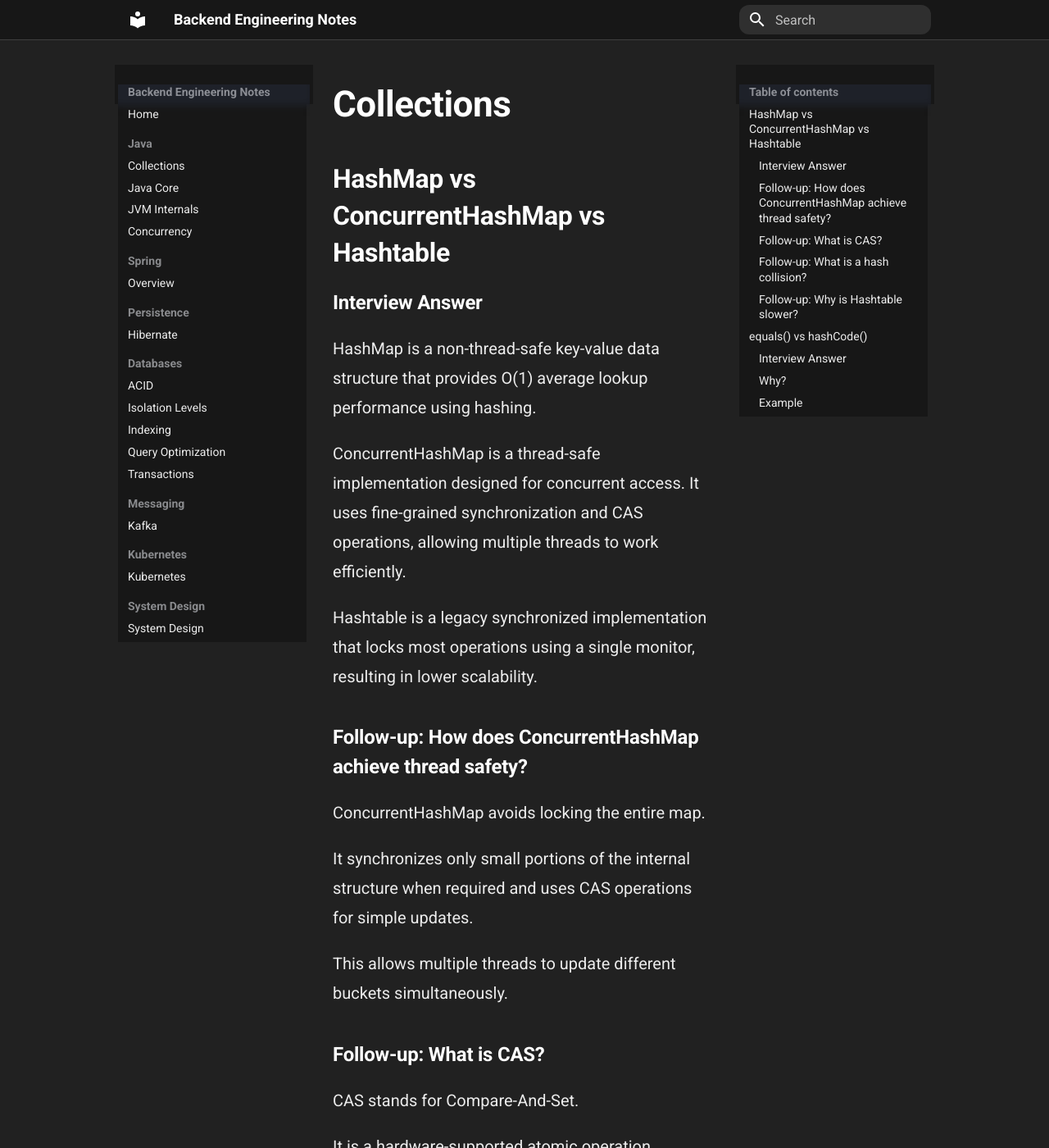
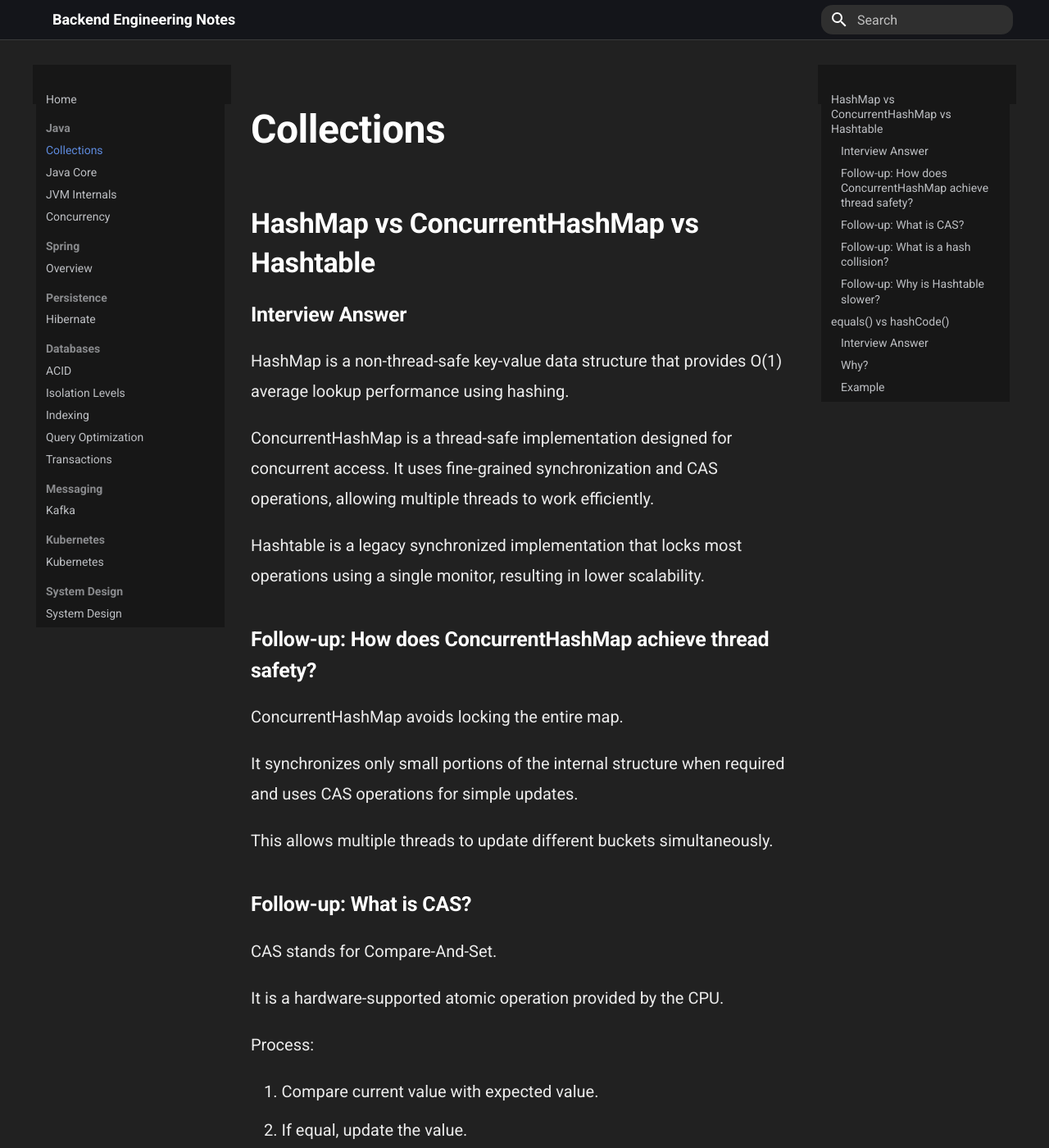
Before and after one commit to ameltonyan/backend-engineering-notes, an MkDocs documentation site: the page built from docs/java/collections.md, in a window 1280 px wide and 1400 px high. Shown: the whole window at 82% size. Built offline with MkDocs 1.6.1 and Material for MkDocs 9.7.7, drawn with Linux system fonts in a browser that asks for light colours.

Commit message:
make cha tgpt chat styles

```diff
--- a/docs/assets/stylesheets/custom.css
+++ b/docs/assets/stylesheets/custom.css
@@ -1,104 +1,121 @@
-/* ChatGPT-inspired dark theme */
-
 :root {
 --chat-bg: #212121;
+--chat-sidebar: #171717;
 --chat-surface: #2f2f2f;
+--chat-border: #3a3a3a;
 --chat-text: #ececec;
 --chat-muted: #b4b4b4;
---chat-border: #3f3f3f;
 }
 
-/* Main page */
+/* Overall background */
 body,
 .md-main,
-.md-content {
-background-color: var(--chat-bg);
-color: var(--chat-text);
+.md-content,
+.md-main__inner {
+background: var(--chat-bg);
 }
 
-/* Content width */
+/* ChatGPT-like content width */
 .md-grid {
-max-width: 1000px;
+max-width: 1200px;
 }
 
-/* Article content */
 .md-content__inner {
 max-width: 850px;
 margin: 0 auto;
+padding-top: 2rem;
 }
 
 /* Typography */
 .md-typeset {
 font-size: 1rem;
-line-height: 1.8;
+line-height: 1.85;
+color: var(--chat-text);
 }
 
 .md-typeset h1 {
-font-size: 2.2rem;
+font-size: 2.4rem;
 font-weight: 700;
-margin-bottom: 1.2rem;
+margin-bottom: 2rem;
 color: white;
 }
 
 .md-typeset h2 {
-font-size: 1.6rem;
+font-size: 1.7rem;
+margin-top: 3rem;
+margin-bottom: 1rem;
 font-weight: 600;
-margin-top: 2rem;
 color: white;
 }
 
 .md-typeset h3 {
-font-size: 1.2rem;
+font-size: 1.25rem;
+margin-top: 2rem;
 font-weight: 600;
 color: white;
+}
+
+.md-typeset p,
+.md-typeset li {
+color: var(--chat-text);
+}
+
+/* Sidebar */
+.md-sidebar,
+.md-nav {
+background: var(--chat-sidebar);
+}
+
+.md-nav__title {
+display: none;
+}
+
+/* Header */
+.md-header {
+background: var(--chat-sidebar);
+border-bottom: 1px solid var(--chat-border);
+box-shadow: none;
+}
+
+/* Search */
+.md-search__form {
+background: var(--chat-surface);
+border-radius: 14px;
+}
+
+.md-search__input {
+color: white;
+}
+
+/* Navigation items */
+.md-nav__link {
+border-radius: 8px;
+}
+
+.md-nav__link:hover {
+background: rgba(255,255,255,0.05);
 }
 
 /* Links */
 .md-typeset a {
 color: #8ab4f8;
-text-decoration: none;
 }
 
 .md-typeset a:hover {
 text-decoration: underline;
 }
 
-/* Sidebar */
-.md-sidebar,
-.md-nav {
-background-color: #171717;
-}
-
-/* Header */
-.md-header {
-background-color: #171717;
-box-shadow: none;
-border-bottom: 1px solid var(--chat-border);
-}
-
-/* Search */
-.md-search__form {
-background-color: #2f2f2f;
-border-radius: 12px;
-}
-
 /* Code blocks */
 .md-typeset pre {
-background-color: #171717;
+background: #171717;
 border: 1px solid var(--chat-border);
-border-radius: 12px;
+border-radius: 14px;
 }
 
 .md-typeset code {
-background-color: #2f2f2f;
+background: rgba(255,255,255,0.08);
 color: #ececec;
 border-radius: 6px;
-}
-
-/* Blockquotes */
-.md-typeset blockquote {
-border-left: 3px solid #555;
-background-color: rgba(255,255,255,0.02);
 }
 
 /* Tables */
@@ -111,19 +128,32 @@ border: none;
 border-color: var(--chat-border);
 }
 
+/* Blockquotes */
+.md-typeset blockquote {
+background: rgba(255,255,255,0.03);
+border-left: 3px solid #666;
+padding: 0.5rem 1rem;
+}
+
 /* Admonitions */
 .md-typeset .admonition {
-background-color: #2f2f2f;
+background: #2b2b2b;
 border: 1px solid var(--chat-border);
-border-radius: 12px;
+border-radius: 14px;
+box-shadow: none;
 }
 
-/* Remove bright material feeling */
+/* Footer */
+.md-footer {
+background: var(--chat-sidebar);
+border-top: 1px solid var(--chat-border);
+}
+
+/* Remove unnecessary visual noise */
 .md-tabs {
 display: none;
 }
 
-/* Footer */
-.md-footer {
-background-color: #171717;
+.md-header__button.md-logo {
+display: none;
 }
--- a/mkdocs.yml
+++ b/mkdocs.yml
@@ -8,11 +8,13 @@ theme:
     - navigation.sections
     - navigation.expand
     - navigation.instant
+    - navigation.tracking
     - search.highlight
     - search.suggest
     - content.code.copy
   palette:
     scheme: slate
+    primary: black
 
 plugins:
   - search
@@ -32,7 +34,7 @@ markdown_extensions:
 nav:
   - Home: index.md
   - Java:
-      - Collections: java/collection.md
+      - Collections: java/collections.md
       - Java Core: java/java-core.md
       - JVM Internals: java/jvm.md
       - Concurrency: java/concurrency.md
```
